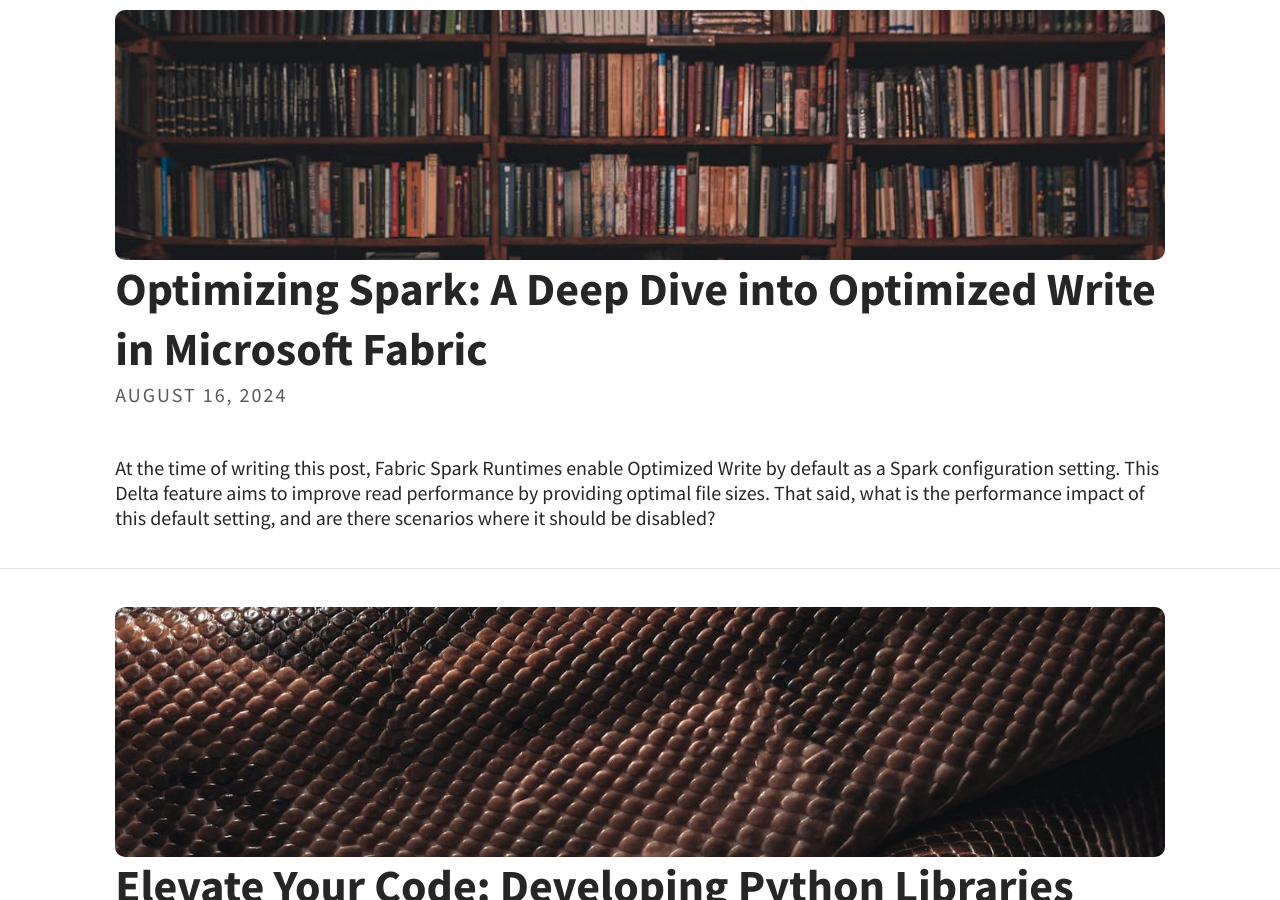
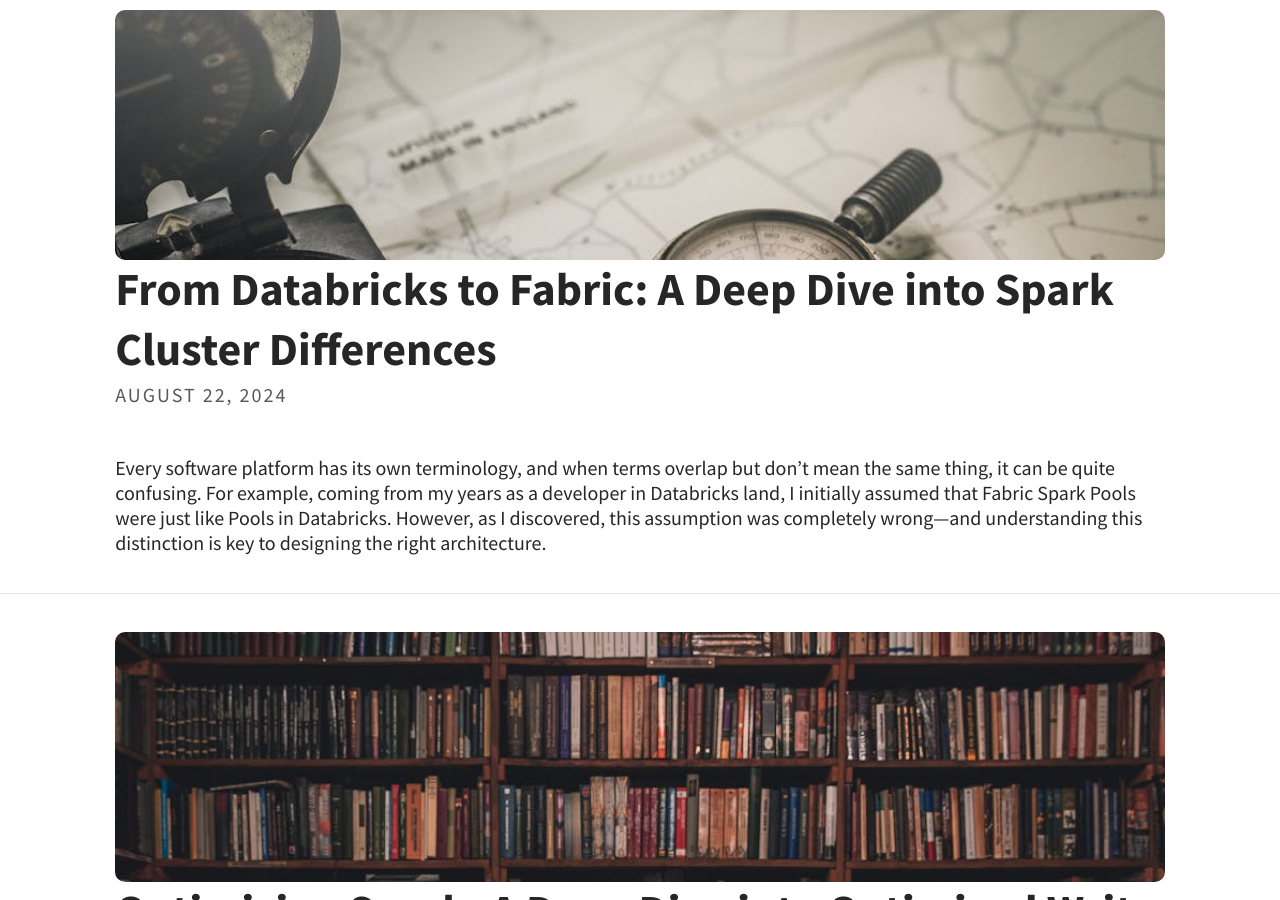
Before and after one commit to mwc360/mwc360.github.io, a Jekyll site: the page built from index.html, in a window 1280 px wide and 900 px high, scrolled down 399 px. Built offline with Jekyll 4.4.1, drawn with Linux system fonts in a browser that asks for light colours; the list of posts is cut into pages by our own code; some of the changed lines change nothing that is shown; some of the changed text lies outside the part shown.

Commit message:
publish post

```diff
--- a/_posts/DRAFT-What-is-a-Spark-Pool.md
+++ b/_posts/2024-08-22-Databricks-to-Fabric-Spark-Cluster-Deep-Dive.md
@@ -1,20 +1,20 @@
 ---
 layout: post
-title: "From Databricks to Fabric: A Deep Dive into Spark Compute Differences"
+title: "From Databricks to Fabric: A Deep Dive into Spark Cluster Differences"
 tags: [Fabric, Spark, Lakehouse, Delta Lake]
 categories: Data-Engineering
-feature-img: "assets/img/feature-img/pexels-googledeepmind-17483907.jpeg"
-thumbnail: "assets/img/thumbnails/feature-img/pexels-googledeepmind-17483907.jpeg"
-published: false
+feature-img: "assets/img/feature-img/pexels-alex-andrews-271121-1203808.jpeg"
+thumbnail: "assets/img/thumbnails/feature-img/pexels-alex-andrews-271121-1203808.jpeg"
+published: true
 ---
 
 Every software platform has its own terminology, and when terms overlap but don't mean the same thing, it can be quite confusing. For example, coming from my years as a developer in Databricks land, I initially assumed that Fabric Spark Pools were just like Pools in Databricks. However, as I discovered, this assumption was completely wrong—and understanding this distinction is key to designing the right architecture.
 
 In this post, I'll cover the key differences between Spark compute in each platform in hopes that those with a Databricks background won't get tripped up like I did.
 
-> _TL/DR:_ Fabric Spark Pools <> Databricks Pools
-<br>Fabric Spark Pool = Virtual clusters with workspace default software
-<br>Fabric Environment = Personalized virtual clusters with custom software
+> **TL/DR:** Fabric Spark Pools <> Databricks Pools
+<br>Fabric Spark Pools = Virtual clusters with workspace default software
+<br>Fabric Environments = Personalized virtual clusters with custom software
 
 # Spark Pools in Fabric vs. Databricks
 It’s easy to assume that Fabric Spark Pools are similar to Databricks Pools, this is a reasonable guess based on the name. However, this is not the case, and understanding the difference is vital. While Databricks Pools focus on speeding up cluster startup times by keeping a managed cache of VMs, Fabric Spark Pools serve a completely different purpose.
@@ -22,10 +22,18 @@
 ## Databricks Pools: Managed VM Cache
 In Databricks, Pools (formerly Instance Pools) are designed to reduce cluster startup latency by maintaining a warm pool of VMs. This allows for quick provisioning of clusters by repurposing the same VMs across different clusters. Essentially, the focus here is on efficiency in starting clusters and reusing resources.
 
-![](image-2.png)
+![Databricks Pool Config](/assets/img/posts/Databricks-v-Fabric-Spark-Pools/db-pool.png)
 
 ## Fabric Spark Pools: Virtual Cluster Configurations
-In contrast, Fabric Spark Pools act as virtual cluster configurations that are defined at the workspace level. Since these are virtual clusters, unless using high-concurrency mode, each Notebook or SDJ that runs targeting a specific Spark Pool will create its own instance of that cluster configuration. This means that you can run many notebooks or job definitions referencing the same Spark Pool without hitting concurrency constraints, aside from what your chosen Fabric SKU specifies.
+In contrast, Fabric Spark Pools act as virtual cluster configurations that are defined at the workspace or capacity level. Since these are virtual clusters, unless using high-concurrency mode, each Notebook or SDJ that runs targeting a specific Spark Pool will create its own instance of that cluster configuration. This means that you can run many notebooks or job definitions referencing the same Spark Pool without hitting concurrency constraints, aside from what your chosen Fabric SKU specifies.
+
+Within the Spark Pool category, there are two types of Spark Pools in Fabric today, _Custom Pools_ (which can be created at the Workspace or Capacity level) and _Starter Pools_.
+1. **[Starter Pools](https://learn.microsoft.com/en-us/fabric/data-engineering/configure-starter-pools)**: allow for consuming nodes from a pool of Microsoft managed VMs that have the Fabric Runtime and Spark already running. This allows for a cluster startup time of about 5 to 10 seconds. This dramatically boosts developer productivity. Two key limitations exist with Starter Pools today:
+  - They are not available in workspaces that have a managed vNet enabled.
+  - Autoscale and Dynamic Allocation cannot be disabled.
+  - Starter Pools only use the Medium node size.
+  - Additional Starter Pools cannot be created, there is one Starter Pool created by default for every Fabric Workspace.
+1. **[Custom Pools](https://learn.microsoft.com/en-us/fabric/data-engineering/create-custom-spark-pools)**: cluster nodes are provisioned on-demand, and therefore the startup time is between 2-4 minutes on average.
 
 The following can be configured:
 1. **Spark pool name**
@@ -37,16 +45,7 @@
     - Setting the node count to 1 makes it a single node cluster where 1 core on the node acts as the driver, and the rest of the cores act as individual workers.
 1. **Dynamic Allocation**: allows the number of executors allocated to a Spark application to be dynamically adjusted based on the workload. When enabled, Spark can automatically add or remove executors during the runtime of a Spark job based on the stage of the job and the resource requirements at any given time.
 
-![alt text](image.png)
-
-Now that we understand what a Spark Pool is, there are actually two types of Spark Pools in Fabric, _Custom Pools_ and _Starter Pools_.
-1. **Starter Pools**: allow for consuming nodes from a pool of Microsoft managed VMs that have the Fabric Runtime and Spark already running. This allows for a cluster startup time of about 15 seconds. This dramatically boosts developer productivity. Two key limitations exist with Starter Pools today:
-  - They are not available in workspaces that have a managed vNet enabled.
-  - Autoscale and Dynamic Allocation cannot be disabled.
-  - Additional Starter Pools cannot be created, there is one Starter Pool created by default for every Fabric Workspace.
-1. **Custom Pools**: cluster nodes are provisioned on-demand, and therefore the startup time is between 2-4 minutes on average.
-
-While Starter Pools are fantastic for development and prototyping work, once you get to the point of needing to productionalize a workload, particularly if using custom or public libraries not pre-installed as part of the Fabric Runtime, it is recommended to use Custom Pools.
+![Fabric Pool Config](/assets/img/posts/Databricks-v-Fabric-Spark-Pools/fabric-pool.png)
 
 You'll notice that Spark Pools do not allow you to set the Runtime version, libraries, spark configs, etc. This is where Environments come into play.
 
@@ -55,24 +54,24 @@
 
 This separation means that as a workspace admin, you can define a few Spark Pools that fit your users' needs, and then users can apply different environment configurations as needed, such as installing specific libraries, setting cluster configurations, and/or choosing a specific Fabric Runtime.
 
-![alt text](image-1.png)
+![Fabric Environment Config](/assets/img/posts/Databricks-v-Fabric-Spark-Pools/fabric-environment.png)
 
 ## Databricks Clusters: Personalized Compute
 Lastly, we have Cluster in Databricks. Clusters can contain all hardware and software configuration settings OR you can use them in conjunction with Pools so that the nodes of the Cluster come from the managed pool of VMs. Using Cluters with Pools is typically useful for decreasing latency between jobs in production scenarios since the 2-4 minute cluster start up time can be reduced to ~ 40 seconds if you have warm nodes in your pool.
 
 To enforce the use of specific compute sizes, similar to Spark Pools, Databricks provides Policies which can be used to enforce that new clusters are created per the defined specs or limits. The downside of Policies is that they only apply to new clusters, pre-existing cluster configurations don't evaluate the Policy until they are edited.
 
-![alt text](image-3.png)
+![Databricks Cluster Config](/assets/img/posts/Databricks-v-Fabric-Spark-Pools/db-cluster.png)
 
 # VM SKU Options
-In Databricks, you have to select which Virtual Machine (VM) SKU to use for your driver and executors, while having this option is _nice for the those well versed in VM specs_, there's a very strategic reason why there's no VM SKU option beyond the Node Type when configuring Fabric Spark Pools: most developers are not experts in the specs and price/performance metrics of various different VM options. However, Microsoft is, and therefore keeps Fabric Spark running on VM SKUs by region that provide the best price/performance mix.
+In Databricks, you select which Virtual Machine (VM) SKU to use for your driver and executors, while having this option is _nice for the those well versed in VM specs_, there's a very strategic reason why there's no VM SKU option beyond the Node Type when configuring Fabric Spark Pools: most developers are not experts in the specs and price/performance metrics of various different VM options. However, Microsoft is, and therefore keeps Fabric Spark running on VM SKUs by region that provide the best price/performance mix.
 
 In today's fast changing world of compute, I much prefer having this managed and maintained automatically for a few reasons:
 1. **Keeping up with new chip performance improvements**: Every year there's a newer generation of Intel and AMD chips, this potentially leaves you with 2 times a year that you might need to test your workloads, request vCore Family specific quota increases, and update source code (or potentially manually update deployed clusters and job schedules) to ensure that the newest and fastest chip is being used. In Fabric, this isn't something you need to worry about and your can't fall into the scenario where you're just too busy with new business priorities to update the configuration of a bunch of stable jobs you haven't touched in ages.
-1. **Keeping up with SKUs that get deprecated or have limited capacity**: With next generation hardware being available, naturally, prior-generation hardware typically stops being deployed, and old hardware gets replaced. If you are running workloads on prior-generation hardware there's a good chance you'll run into capacity limits at some point, and as every year goes by, the chances of hardware retirement increases. Again, in Fabric you don't have to worry about this.
+1. **Keeping up with SKUs that get deprecated, retired, or have limited capacity**: With next generation hardware being available, naturally, prior-generation hardware typically stops being deployed, and old hardware gets replaced. If you are running workloads on prior-generation hardware there's a good chance you'll run into capacity limits at some point, and as every year goes by, the chances of hardware retirement increases. Again, in Fabric you don't have to worry about this.
 
 # Cost Differences
-There are 3 primary differences between Fabric and Databricks that should be considered when budgeting or comparing each:
+There are 4 primary differences between Fabric and Databricks that should be considered when budgeting or comparing each:
 
 ## 1. Billing Model
 ### Fabric Capacities
@@ -119,5 +118,10 @@
 ### Databricks’ Approach to Billing Meters
 In Databricks, you start paying for VMs as soon as they are provisioned, which is reasonable given that the VM is active. Additionally, once the Spark context is initiated (which typically takes 40+ seconds), Databricks charges licensing fees (DBUs). If you have a pool of VMs sitting idle, you are billed for the hardware every second they remain in the pool, regardless of whether they are actively being used.
 
+## 4. Billing Reservations
+Fabric currently offers one year reservations on Fabric SKUs that provides a 40% discount on pay as you go pricing.
+
+With Databricks you can separately purchase one or three year virtual machine reservations (~41% and ~62% respective savings), however this really only makes sense if you have VMs running 24/7. For Databricks licensings fees known as DBUs (Databricks Units), you can prepurchase DBUs with volume discounting that is valid for a one or three years.
+
 # Closing Thoughts
-Understanding the differences in how compute works between Fabric and Databricks is essential for making informed decisions about your architecture. Fabric’s approach of separating hardware configuration (Spark Pools) from software customization (Environments) offers a flexible and modular system that can adapt to various needs and with the opportunity for greatly improved developer productivity via access to low latency starter pools.
+Understanding the differences in how Spark clusters works between Fabric and Databricks is essential for making informed decisions about your architecture. Fabric’s approach of separating hardware configuration (Spark Pools) from software customization (Environments) offers a flexible and modular system that can adapt to various needs and with the opportunity for greatly improved developer productivity via access to low latency starter pools.
```
Also changed, not shown: assets/img/feature-img/pexels-alex-andrews-271121-1203808.jpeg (added), assets/img/posts/Databricks-v-Fabric-Spark-Pools/db-cluster.png (renamed from _posts/image-3.png), assets/img/posts/Databricks-v-Fabric-Spark-Pools/db-pool.png (renamed from _posts/image-2.png), assets/img/posts/Databricks-v-Fabric-Spark-Pools/fabric-environment.png (renamed from _posts/image-1.png), assets/img/posts/Databricks-v-Fabric-Spark-Pools/fabric-pool.png (renamed from _posts/image.png), assets/img/thumbnails/feature-img/pexels-alex-andrews-271121-1203808.jpeg (added).
